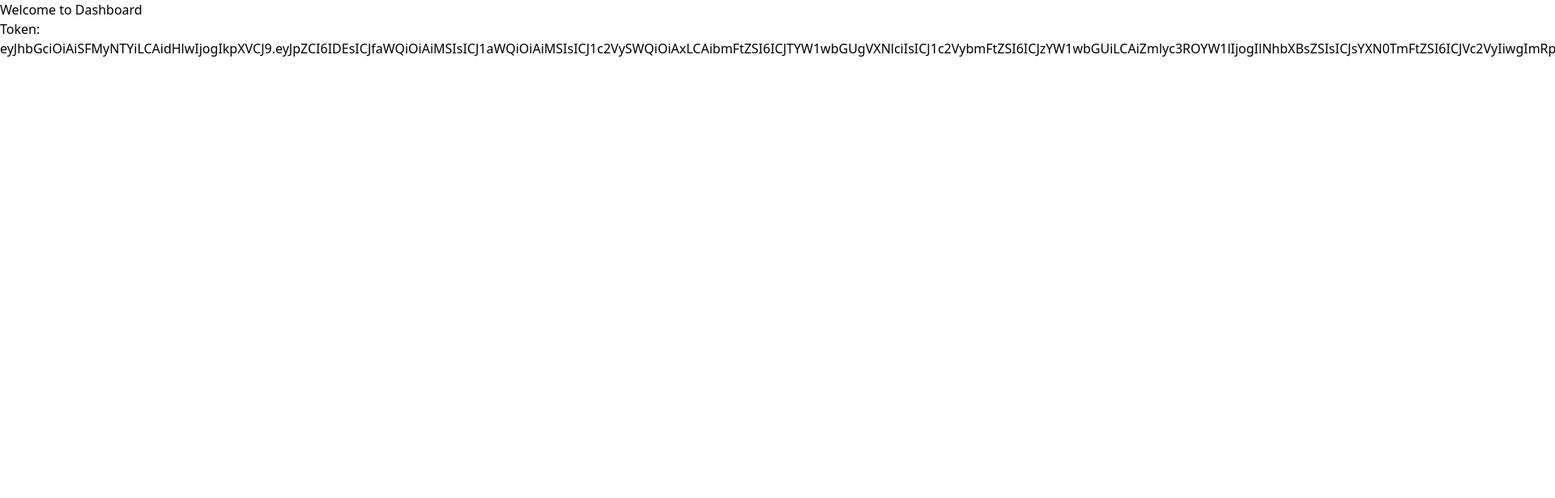
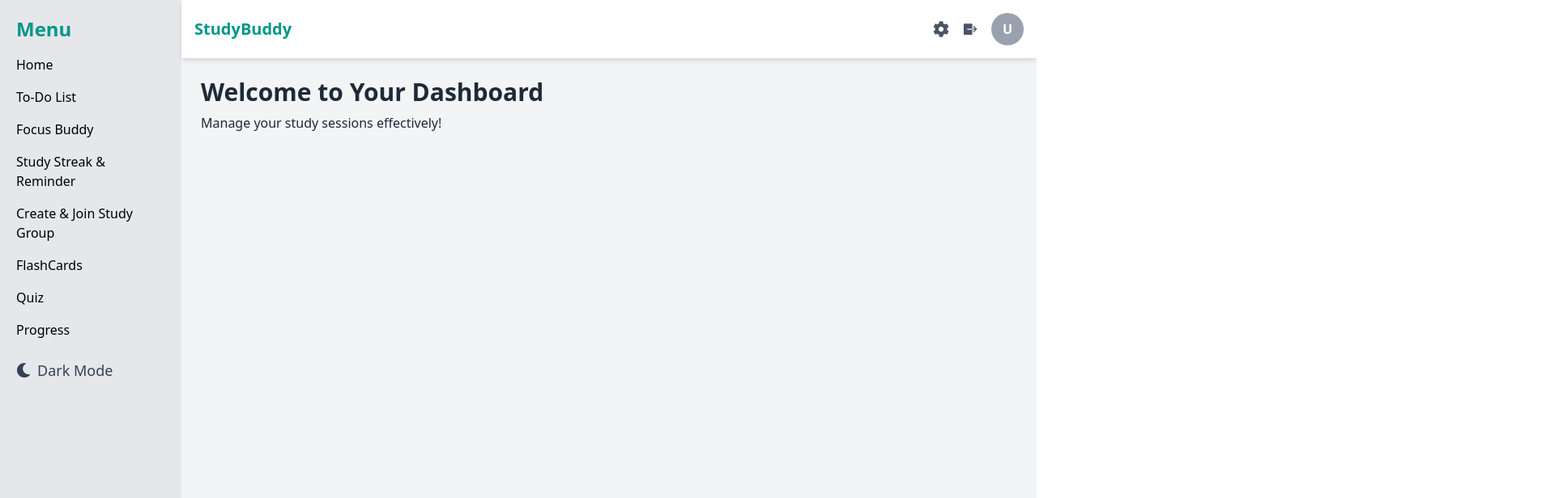
Before and after one commit to HunnyParmar/StudyBuddy-frontend, a React (Vite) app: page /dashboard in a window 1280 px wide. Shown: the top 616 px of the page at 81% size, 1920 px wide, since content can reach past the window. Built offline with nearby package versions, Linux system fonts and the light colour scheme; sample sign-in values are in the browser's storage.

Commit message:
dashboard

```diff
--- a/src/components/Dashboard.jsx
+++ b/src/components/Dashboard.jsx
@@ -1,14 +1,121 @@
-import React from "react";
+import React, { useEffect, useState } from "react";
+import { useNavigate } from "react-router-dom";
+import { FaCog, FaMoon, FaSun } from "react-icons/fa";
+import { IoLogOutSharp } from "react-icons/io5";
 
 const Dashboard = () => {
-    const token = localStorage.getItem("token");
+  const navigate = useNavigate();
+  const [token, setToken] = useState(null);
+  const [darkMode, setDarkMode] = useState(localStorage.getItem("theme") === "dark");
 
-    return (
-        <div>
-            <h1>Welcome to Dashboard</h1>
-            {token ? <p>Token: {token}</p> : <p>No Token Found</p>}
+  useEffect(() => {
+    const savedToken = localStorage.getItem("token");
+    if (!savedToken) {
+      navigate("/login"); // Redirect if no token
+    } else {
+      setToken(savedToken);
+    }
+
+    // Apply dark mode
+    if (darkMode) {
+      document.documentElement.classList.add("dark");
+    } else {
+      document.documentElement.classList.remove("dark");
+    }
+  }, [navigate, darkMode]);
+
+  const toggleDarkMode = () => {
+    const newTheme = darkMode ? "light" : "dark";
+    localStorage.setItem("theme", newTheme);
+    setDarkMode(!darkMode);
+  };
+
+  const handleLogout = () => {
+    localStorage.removeItem("token");
+    navigate("/login");
+  };
+
+  return (
+    token && (
+      <div className="flex">
+        {/* Sidebar */}
+        <div className="w-56 h-screen bg-gray-200 dark:bg-gray-900 p-5 shadow-lg">
+          <h2 className="text-2xl font-bold text-teal-600 dark:text-teal-400">Menu</h2>
+          <ul className="mt-4 space-y-4">
+            <li className="flex items-center space-x-3 text-md cursor-pointer hover:text-teal-500">
+              <span>Home</span>
+            </li>
+            <li className="flex items-center space-x-3 text-md cursor-pointer hover:text-teal-500">
+              <span>To-Do List</span>
+            </li>
+            <li className="flex items-center space-x-3 text-md cursor-pointer hover:text-teal-500">
+              <span>Focus Buddy</span>
+            </li>
+            <li className="flex items-center space-x-3 text-md cursor-pointer hover:text-teal-500">
+              <span>Study Streak & Reminder</span>
+            </li>
+            <li className="flex items-center space-x-3 text-md cursor-pointer hover:text-teal-500">
+              <span>Create & Join Study Group</span>
+            </li>
+            <li className="flex items-center space-x-3 text-md cursor-pointer hover:text-teal-500">
+              <span>FlashCards</span>
+            </li>
+            <li className="flex items-center space-x-3 text-md cursor-pointer hover:text-teal-500">
+              <span>Quiz</span>
+            </li>
+            <li className="flex items-center space-x-3 text-md cursor-pointer hover:text-teal-500">
+              <span>Progress</span>
+            </li>
+          </ul>
+          <button
+            className="mt-6 flex items-center space-x-2 text-lg text-gray-700 dark:text-gray-300 hover:text-teal-500"
+            onClick={toggleDarkMode}
+          >
+            {darkMode ? <FaSun /> : <FaMoon />}
+            <span>{darkMode ? "Light Mode" : "Dark Mode"}</span>
+          </button>
         </div>
-    );
+
+        {/* Main Content */}
+        <div className="flex-1 min-h-screen bg-gray-100 dark:bg-gray-900 text-gray-800 dark:text-white">
+          {/* Navbar */}
+          <nav className="flex justify-between items-center p-4 bg-white dark:bg-gray-800 shadow-md">
+            <h1 className="text-xl font-bold text-teal-600 dark:text-teal-400">StudyBuddy</h1>
+
+            {/* Profile & Settings */}
+            <div className="flex items-center space-x-4">
+              {/* Settings Icon */}
+              <button className="text-gray-600 dark:text-gray-300 text-xl hover:text-teal-500">
+                <FaCog />
+              </button>
+              <button className="text-gray-600 dark:text-gray-300 text-xl hover:text-teal-500" onClick={handleLogout}>
+              <IoLogOutSharp />
+              </button>
+
+              {/* Profile Picture */}
+              <div className="w-10 h-10 bg-gray-400 dark:bg-gray-700 rounded-full flex items-center justify-center cursor-pointer">
+                <span className="text-white font-bold">U</span> {/* Initials or image here */}
+              </div>
+
+              {/* Logout Button
+              <button
+                className="px-4 py-2 bg-teal-500 text-white rounded-lg hover:bg-teal-600"
+
+              >
+                Logout
+              </button> */}
+            </div>
+          </nav>
+
+          {/* Dashboard Content */}
+          <div className="p-6">
+            <h1 className="text-3xl font-bold">Welcome to Your Dashboard</h1>
+            <p className="mt-2">Manage your study sessions effectively!</p>
+          </div>
+        </div>
+      </div>
+    )
+  );
 };
 
 export default Dashboard;
```
